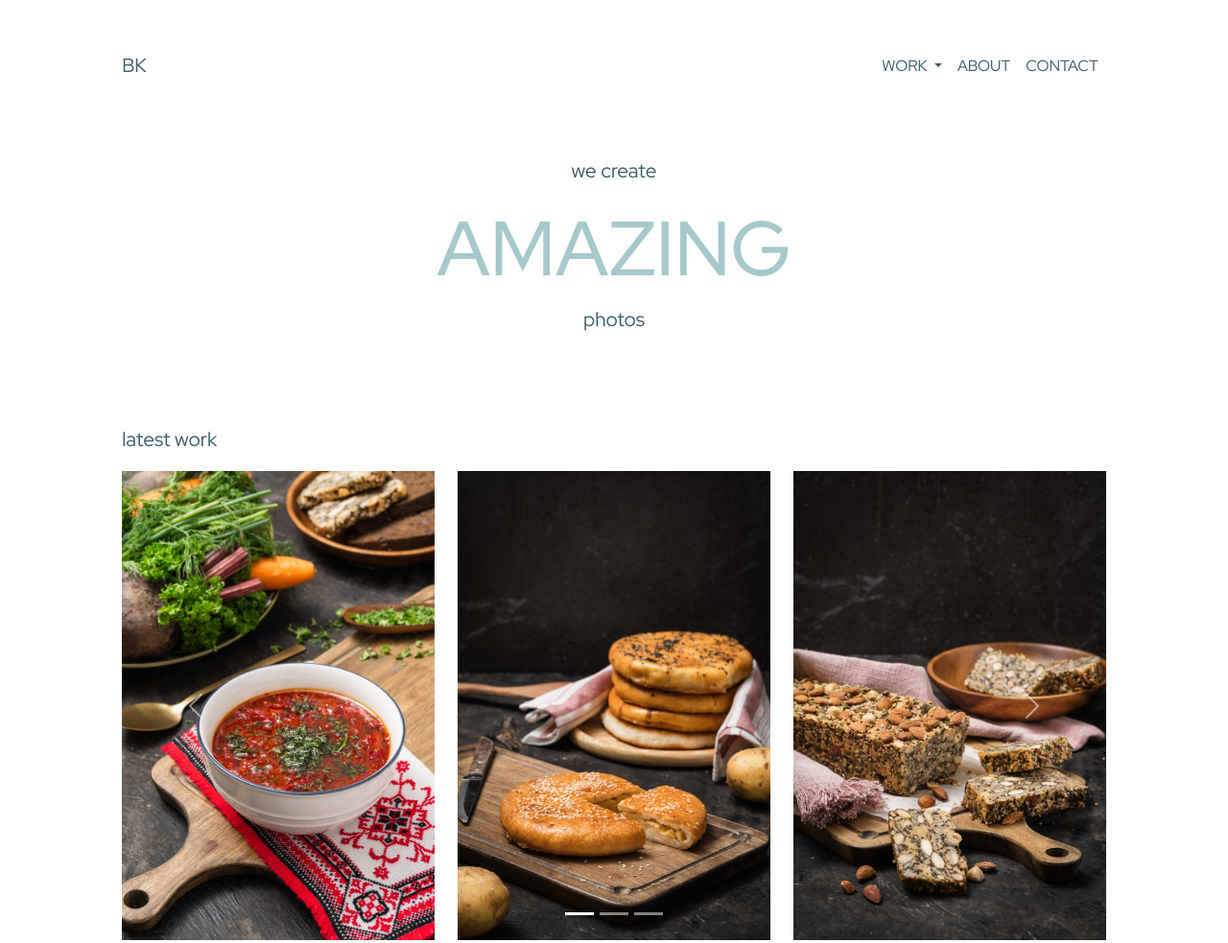
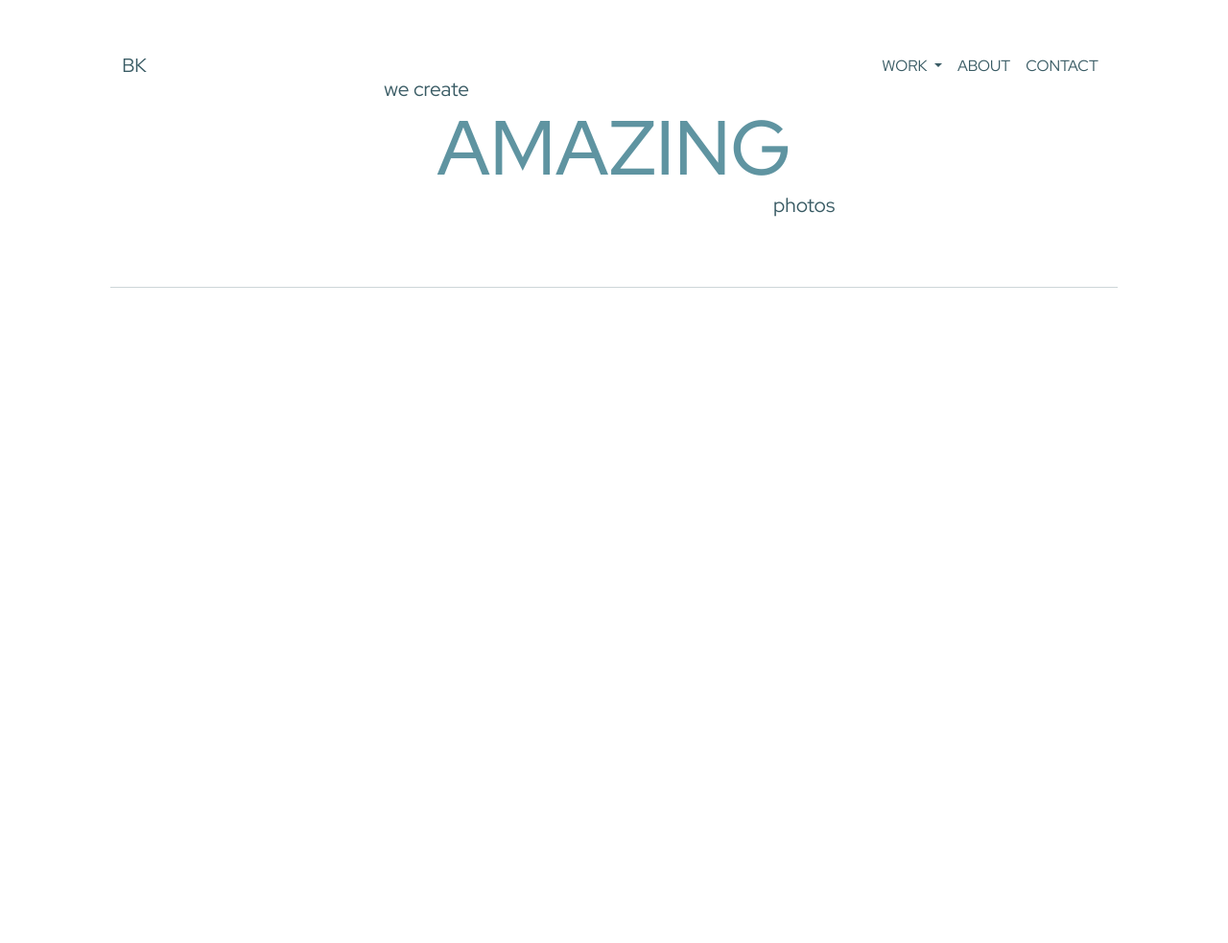
Before and after one commit to boriswho/bk-website, a plain HTML site: page index.html in a window 1280 px wide. Shown: the top 983 px of the page at 96% size. After the commit the page ends 800 px from the top, so only its background shows below. Drawn offline with nearby package versions, Linux system fonts and the light colour scheme.

Commit message:
Restyled the heading text
Based on the SASS course, restiled and repositioned the heading as well as changed its html. Now it's positioned with position:relative & absolute and the text is h1 but separated and styled with spans

```diff
--- a/index.html
+++ b/index.html
@@ -1,5 +1,6 @@
 <!DOCTYPE html>
 <html lang="en">
+
 <head>
   <meta charset="UTF-8" />
   <meta http-equiv="X-UA-Compatible" content="IE=edge" />
@@ -10,59 +11,45 @@
 
   <link rel="preconnect" href="https://fonts.googleapis.com">
   <link rel="preconnect" href="https://fonts.gstatic.com" crossorigin>
-    <link href="https://fonts.googleapis.com/css2?family=Bebas+Neue&family=Red+Hat+Display:wght@300;400;500;600;700;900&display=swap" rel="stylesheet">
+  <link
+    href="https://fonts.googleapis.com/css2?family=Bebas+Neue&family=Red+Hat+Display:wght@300;400;500;600;700;900&display=swap"
+    rel="stylesheet">
 
   <!-- style  -->
-    <link
-      href="https://cdn.jsdelivr.net/npm/bootstrap@5.2.0/dist/css/bootstrap.min.css"
-      rel="stylesheet"
-      integrity="sha384-gH2yIJqKdNHPEq0n4Mqa/HGKIhSkIHeL5AyhkYV8i59U5AR6csBvApHHNl/vI1Bx"
-      crossorigin="anonymous"
-    />
+  <link href="https://cdn.jsdelivr.net/npm/bootstrap@5.2.0/dist/css/bootstrap.min.css" rel="stylesheet"
+    integrity="sha384-gH2yIJqKdNHPEq0n4Mqa/HGKIhSkIHeL5AyhkYV8i59U5AR6csBvApHHNl/vI1Bx" crossorigin="anonymous" />
 
   <link rel="stylesheet" href="style.css" />
 
   <!-- font awesome -->
-    <script
-      src="https://kit.fontawesome.com/705efaadea.js"
-      crossorigin="anonymous"
-    ></script>
+  <script src="https://kit.fontawesome.com/705efaadea.js" crossorigin="anonymous"></script>
 
   <!-- bootstrap -->
-    <script
-      src="https://cdn.jsdelivr.net/npm/bootstrap@5.2.0/dist/js/bootstrap.bundle.min.js"
+  <script src="https://cdn.jsdelivr.net/npm/bootstrap@5.2.0/dist/js/bootstrap.bundle.min.js"
     integrity="sha384-A3rJD856KowSb7dwlZdYEkO39Gagi7vIsF0jrRAoQmDKKtQBHUuLZ9AsSv4jD4Xa"
-      crossorigin="anonymous"
-    ></script>
+    crossorigin="anonymous"></script>
   <script src="script.js"></script>
 </head>
+
 <body>
 
   <section id="title">
+    <div class="container-fluid header">
 
 
-      <div class="container-fluid">
-
-        <!-- <div class="header"> -->
       <!-- Nav Bar -->
 
       <nav class="navbar navbar-expand-lg navbar-dark ">
         <a class="navbar-brand dark-text upper-text" href="">BK</a>
-            <button
-            class="navbar-toggler"
-            type="button"
-            data-bs-toggle="collapse"
-            data-bs-target="#navbarSupportedContent"
-            aria-controls="navbarSupportedContent"
-            aria-expanded="false"
-            aria-label="Toggle navigation"
-            >
+        <button class="navbar-toggler" type="button" data-bs-toggle="collapse" data-bs-target="#navbarSupportedContent"
+          aria-controls="navbarSupportedContent" aria-expanded="false" aria-label="Toggle navigation">
           <span class="navbar-toggler-icon"></span>
         </button>
         <div class="collapse navbar-collapse" id="navbarSupportedContent">
           <ul class="navbar-nav ms-auto">
             <li class="nav-item dropdown dark-text upper-text">
-                <a class="nav-link dropdown-toggle dark-text upper-text" href="#" role="button" data-bs-toggle="dropdown" aria-expanded="false">
+              <a class="nav-link dropdown-toggle dark-text upper-text" href="#" role="button" data-bs-toggle="dropdown"
+                aria-expanded="false">
                 Work
               </a>
               <ul class="dropdown-menu dark-text upper-text">
@@ -85,26 +72,28 @@
       </nav>
 
       <!-- Title -->
-        <div class="row title-text">
+      <!-- <div class="row title-text">
           <div class="col-lg-12 ">
             <p class="small-text dark-text">we create</p>
             <h1 class="large-text upper-text">Amazing</h1>
             <p class="small-text dark-text">photos</p>
           </div>
+        </div> -->
+
+      <div class="text-box">
+        <div class="heading-primary">
+          <h1>
+            <span class="heading-primary-top">we create</span>
+            <span class="heading-primary-main">amazing</span>
+            <span class="heading-primary-bottom">photos</span>
+          </h1>
         </div>
-
-
-
-
-
-
-      <div>
-
+      </div>
   </section>
 
   <!-- LATEST WORK  -->
 
-    <section id="latest-work" class="latest-work-position">
+  <!-- <section id="latest-work" class="latest-work-position">
       <div class="container-fluid">
         <p class="dark-text small-text">latest work</p>
       </div>
@@ -167,8 +156,9 @@
       </div>
 
        </div>
-      </div>
+      </div> -->
   </section>
   <hr class="hr-circle">
 </body>
+
 </html>
--- a/style.css
+++ b/style.css
@@ -41,8 +41,41 @@ body {
 
 /* TITLE  */
 
-#title .container-fluid {
-  text-align: center;
+/* #title .container-fluid {
+  position: relative;
+} */
+.header {
+  position: relative;
+  height: 30vh;
+}
+.text-box {
+  position: absolute;
+  top: 50%;
+  left: 50%;
+  transform: translate(-50%, -50%);
+}
+.heading-primary {
+  color: #395b64;
+  text-transform: uppercase;
+}
+.heading-primary-top {
+  font-size: 1.3rem;
+  font-weight: 400;
+  display: block;
+  text-transform: lowercase;
+  transform: translateX(-15%);
+}
+.heading-primary-main {
+  font-size: 5rem;
+  display: block;
+  color: #5f94a1;
+}
+.heading-primary-bottom {
+  font-size: 1.3rem;
+  font-weight: 400;
+  display: block;
+  text-transform: lowercase;
+  transform: translateX(95%);
 }
 
 .large-text {
@@ -69,7 +102,7 @@ body {
 }
 
 .latest-work-position {
-  margin-top: 7%;
+  margin-top: 15%;
 }
 
 .latest-work-img {
```
Lines whose indentation alone changed are shown as unchanged.
